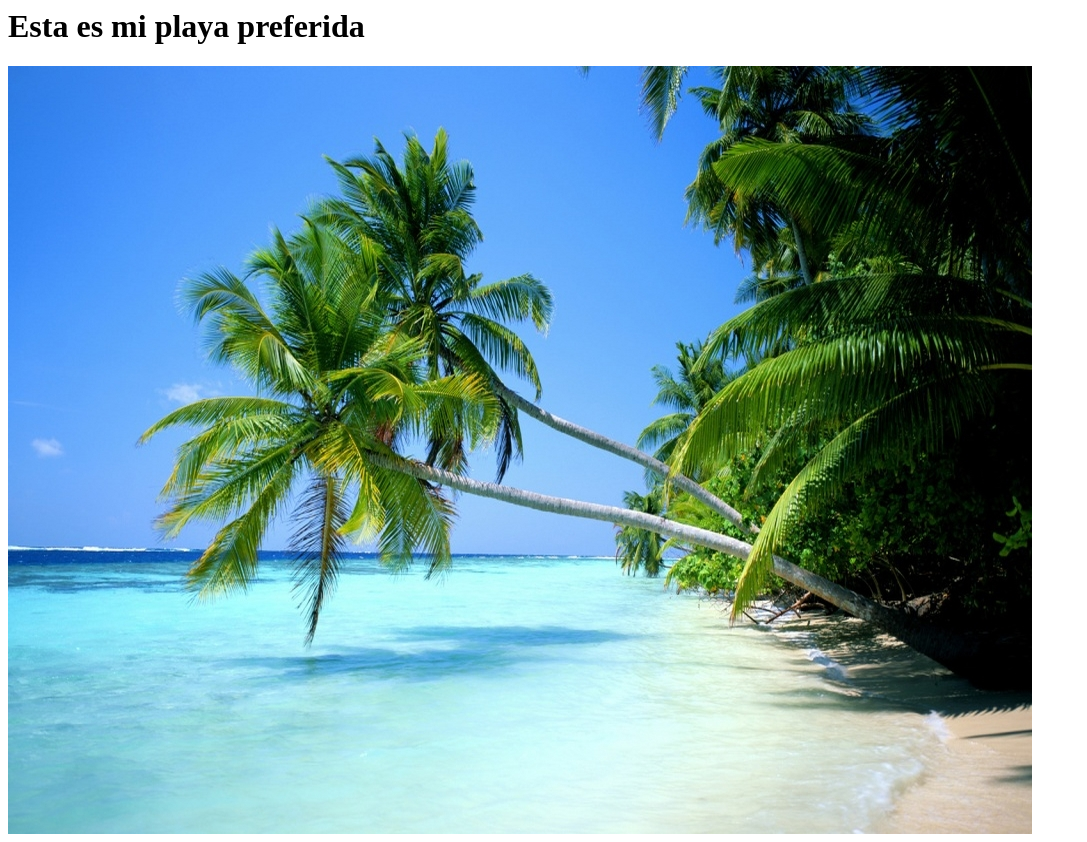
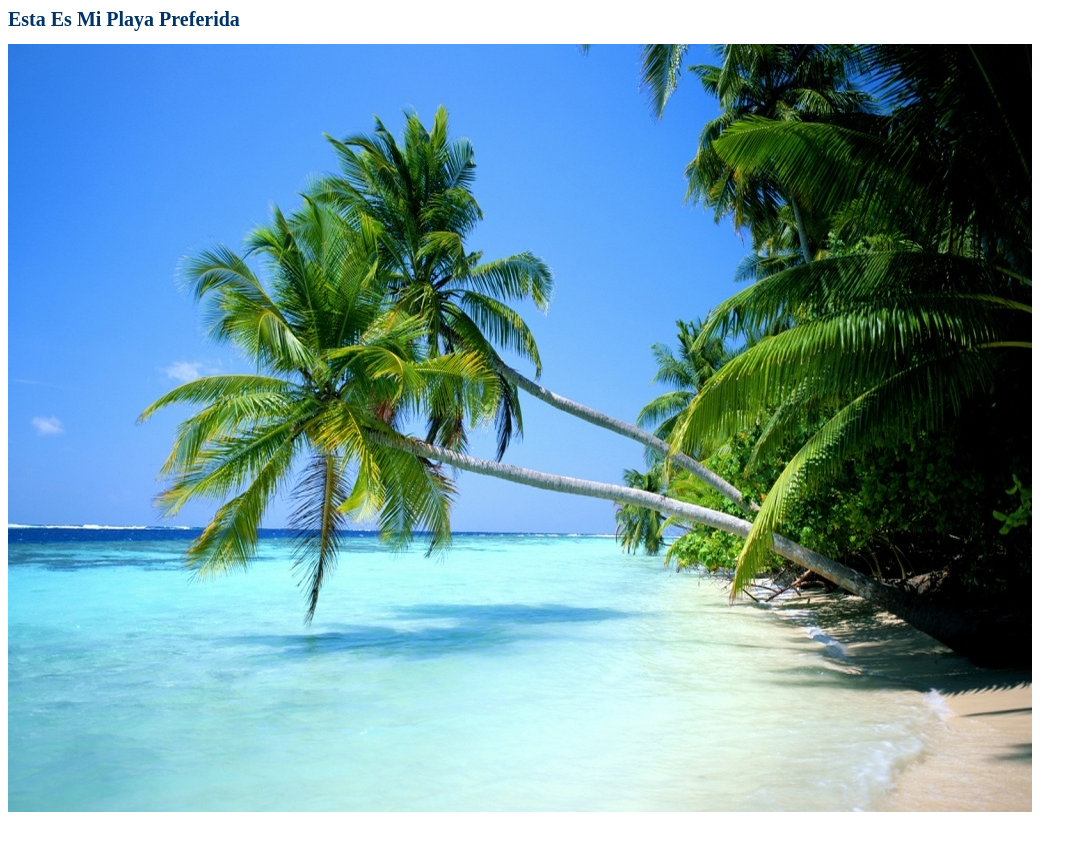
Before and after one commit to natynavarro/myrepo, a plain HTML site: page index.html in a window 1280 px wide. Shown: the whole page, without its empty margins (0-1087 px from the left). After the commit the page ends 820 px from the top, so only its background shows below. Drawn offline with Linux system fonts and the light colour scheme.

Commit message:
agregar hojas de estilos

```diff
--- /dev/null
+++ b/assets/estilos.css
@@ -0,0 +1,5 @@
+h1{
+    font-size: 20px;
+    text-transform: capitalize;
+    color: #003366 ;
+}
--- a/index.html
+++ b/index.html
@@ -2,6 +2,7 @@
 	<html>
 		<head>
 			<title>Mi Pagina</title>
+			<link rel="stylesheet" href="assets/estilos.css">
 		</head>
 		<body>
 			<h1> Esta es mi playa preferida</h1>
```
